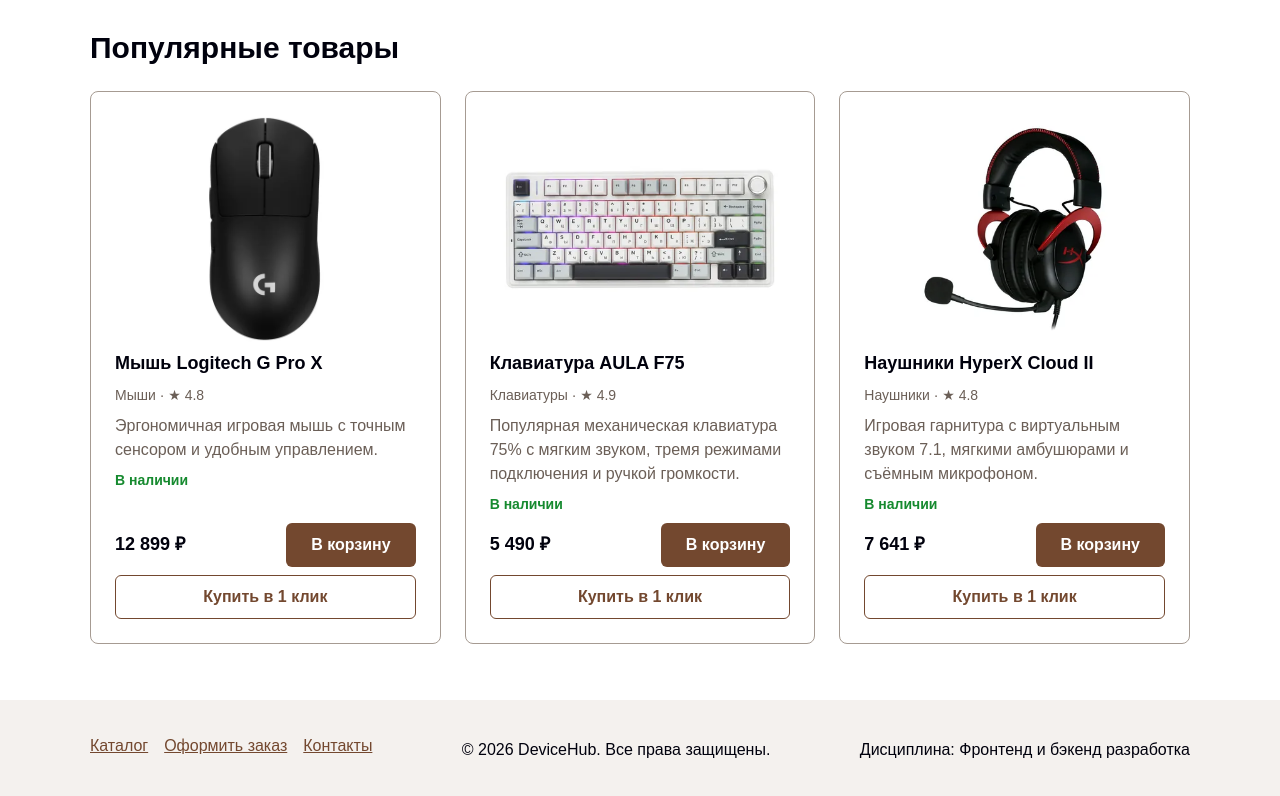
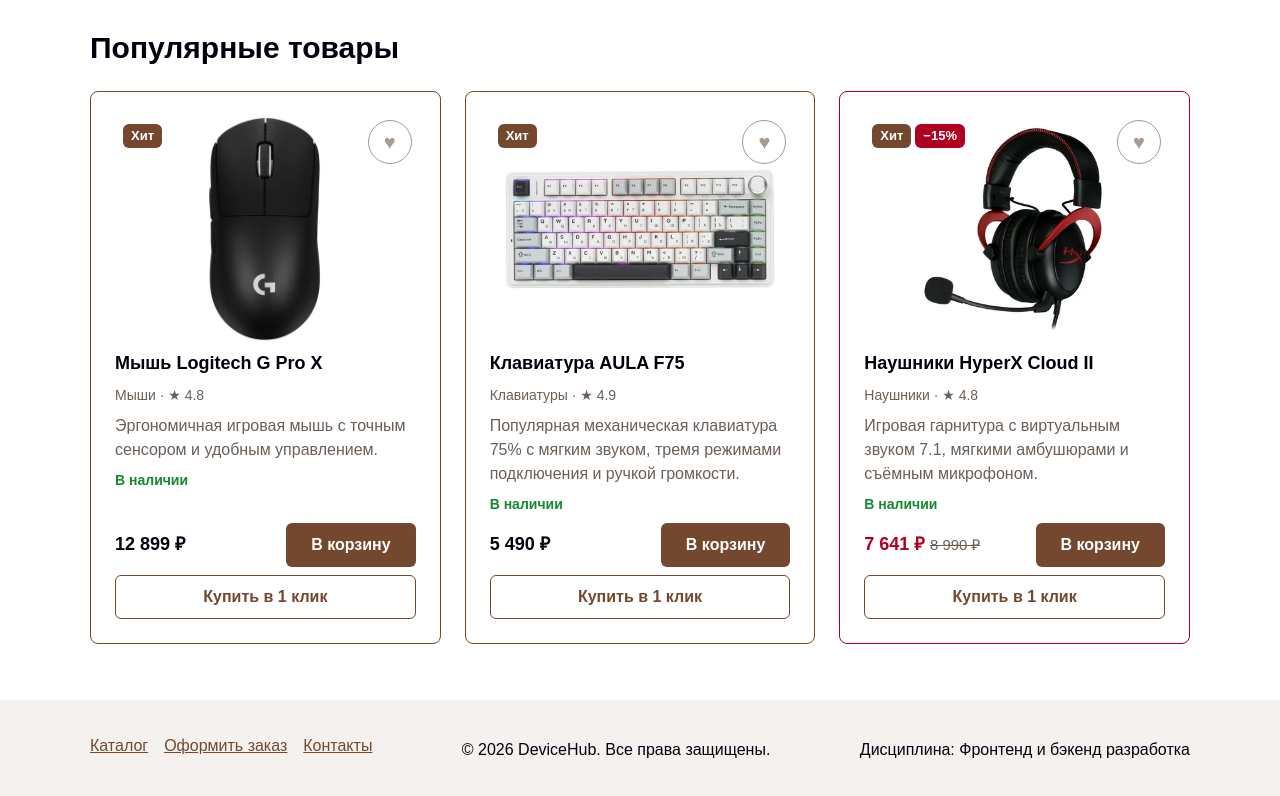
Before and after one commit to chukaloved/kr4-js-shop, a plain HTML site: page index.html in a window 1280 px wide. Shown: the part 852-1648 px from the top of the page. Drawn offline with Linux system fonts and the light colour scheme.

Commit message:
feat: add favorites, product badges and old price on cards

```diff
--- a/cart.html
+++ b/cart.html
@@ -12,7 +12,9 @@
   <script src="js/data.js" defer></script>
   <script src="js/storage.js" defer></script>
   <script src="js/utils.js" defer></script>
+  <script src="js/favorites.js" defer></script>
   <script src="js/cart.js" defer></script>
+  <script src="js/catalog.js" defer></script>
   <script src="js/main.js" defer></script>
 </head>
 
@@ -120,7 +122,7 @@
           <form class="promo-form" data-promo-form action="#" novalidate>
             <label class="promo-form__label" for="promo-code">Промокод</label>
             <div class="promo-form__row">
-              <input class="promo-form__input" id="promo-code" name="promo" type="text" autocomplete="off" placeholder="Например, DEVICE10" aria-describedby="promo-message">
+              <input class="promo-form__input" id="promo-code" name="promo" type="text" autocomplete="off" placeholder="Введите код" aria-describedby="promo-message">
               <button class="button button--secondary promo-form__button" type="submit">Применить</button>
             </div>
             <p class="promo-form__message" id="promo-message" data-promo-message role="status"></p>
@@ -135,6 +137,12 @@
       <noscript>
         <p>Для работы корзины включите JavaScript в браузере.</p>
       </noscript>
+    </section>
+
+    <section class="section favorites" id="favorites" aria-labelledby="favorites-title">
+      <h2 id="favorites-title">Избранное (<span data-favorites-count>0</span>)</h2>
+      <p class="favorites-empty" hidden>Здесь появятся товары, отмеченные сердечком в каталоге.</p>
+      <ul class="products-grid" data-favorites-container></ul>
     </section>
   </main>
 
--- a/css/style.css
+++ b/css/style.css
@@ -1488,3 +1488,94 @@ summary:focus-visible,
   width: 100%;
   margin-top: var(--space-sm);
 }
+
+/* ===============================
+   20. Карточка товара: метки, избранное, старая цена
+   =============================== */
+.product-card__media {
+  position: relative;
+}
+
+.product-card__badges {
+  position: absolute;
+  top: var(--space-sm);
+  left: var(--space-sm);
+  display: flex;
+  flex-wrap: wrap;
+  gap: var(--space-xs);
+  margin: 0;
+  padding: 0;
+  list-style: none;
+}
+
+.badge {
+  padding: 2px var(--space-sm);
+  border-radius: var(--radius-sm);
+  font-size: 0.8125rem;
+  font-weight: 700;
+  color: #ffffff;
+}
+
+.badge--popular {
+  background-color: #73482F;
+}
+
+.badge--discount {
+  background-color: #b00020;
+}
+
+.product-card--out .product-card__image {
+  opacity: 0.55;
+}
+
+.favorite-button {
+  position: absolute;
+  top: var(--space-xs);
+  right: var(--space-xs);
+  display: inline-flex;
+  align-items: center;
+  justify-content: center;
+  width: var(--tap-size);
+  height: var(--tap-size);
+  padding: 0;
+  border: 1px solid #A69B92;
+  border-radius: 50%;
+  font-size: 1.25rem;
+  line-height: 1;
+  color: #A69B92;
+  background-color: rgba(255, 255, 255, 0.9);
+  cursor: pointer;
+}
+
+.favorite-button:hover {
+  color: #b00020;
+  border-color: #b00020;
+}
+
+.favorite-button--active {
+  color: #ffffff;
+  border-color: #b00020;
+  background-color: #b00020;
+}
+
+.favorite-button--active:hover {
+  color: #ffffff;
+}
+
+.product-card__price-current {
+  font-weight: 700;
+}
+
+.product-card__price-old {
+  font-size: 0.9375rem;
+  font-weight: 400;
+  color: var(--color-muted);
+}
+
+.favorites-empty {
+  color: var(--color-muted);
+}
+
+.favorites-empty[hidden] {
+  display: none;
+}
--- a/index.html
+++ b/index.html
@@ -12,6 +12,7 @@
   <script src="js/data.js" defer></script>
   <script src="js/storage.js" defer></script>
   <script src="js/utils.js" defer></script>
+  <script src="js/favorites.js" defer></script>
   <script src="js/cart.js" defer></script>
   <script src="js/catalog.js" defer></script>
   <script src="js/validation.js" defer></script>
--- a/js/cart.js
+++ b/js/cart.js
@@ -253,6 +253,8 @@ document.addEventListener('click', (event) => {
 
   if (addToCart(productId)) {
     showToast(`Товар «${product.title}» добавлен в корзину`);
+    // На странице корзины товар можно добавить из раздела «Избранное»
+    renderCart();
   } else {
     showToast(`Больше ${MAX_QUANTITY} шт. одного товара добавить нельзя`);
   }
--- a/js/catalog.js
+++ b/js/catalog.js
@@ -93,13 +93,57 @@ function calculateAveragePrice(products) {
 const CATALOG_IMAGE_SIZES = '(min-width: 1280px) 260px, (min-width: 1024px) 34vw, (min-width: 768px) 45vw, 100vw';
 const POPULAR_IMAGE_SIZES = '(min-width: 1100px) 340px, (min-width: 1024px) 30vw, (min-width: 768px) 45vw, 100vw';
 
+function createProductBadges(product) {
+  const badges = createElement('ul', 'product-card__badges');
+  badges.setAttribute('aria-label', 'Метки товара');
+
+  if (product.isPopular) {
+    badges.append(createElement('li', 'badge badge--popular', 'Хит'));
+  }
+
+  if (product.discountPercent > 0) {
+    badges.append(createElement('li', 'badge badge--discount', `−${product.discountPercent}%`));
+  }
+
+  return badges;
+}
+
+function createProductPrice(product, className) {
+  const price = createElement('p', className);
+  const current = createElement('span', `${className}-current`, formatPrice(getFinalPrice(product)));
+  price.append(current);
+
+  // Старая цена показывается, только если есть скидка
+  if (product.discountPercent > 0) {
+    const old = createElement('s', `${className}-old`, formatPrice(product.price));
+    old.setAttribute('aria-label', `Старая цена ${formatPrice(product.price)}`);
+    price.append(' ', old);
+  }
+
+  return price;
+}
+
 function createProductCard(product, options = {}) {
   const titleId = `card-${options.idPrefix || 'catalog'}-${product.id}`;
 
   const card = createElement('article', 'product-card');
   card.setAttribute('aria-labelledby', titleId);
 
+  if (product.isPopular) {
+    card.classList.add('product-card--featured');
+  }
+
+  if (product.discountPercent > 0) {
+    card.classList.add('product-card--discount');
+  }
+
+  if (!product.isAvailable) {
+    card.classList.add('product-card--out');
+  }
+
+  const media = createElement('div', 'product-card__media');
   const image = createProductImage(product, 'product-card__image', options.sizes || CATALOG_IMAGE_SIZES);
+  media.append(image, createProductBadges(product), createFavoriteButton(product));
 
   const title = createElement('h3', 'product-card__title');
   title.id = titleId;
@@ -116,7 +160,7 @@ function createProductCard(product, options = {}) {
   }
 
   const footer = createElement('div', 'product-card__footer');
-  const price = createElement('p', 'product-card__price', formatPrice(getFinalPrice(product)));
+  const price = createProductPrice(product, 'product-card__price');
 
   const button = createElement('button', 'button button--primary product-card__button', 'В корзину');
   button.type = 'button';
@@ -130,7 +174,7 @@ function createProductCard(product, options = {}) {
   }
 
   footer.append(price, button);
-  card.append(image, title, meta, description, status, footer);
+  card.append(media, title, meta, description, status, footer);
 
   // На главной у карточки есть быстрый заказ через модальное окно
   if (options.quickOrder && product.isAvailable) {
--- /dev/null
+++ b/js/favorites.js
@@ -0,0 +1,107 @@
+// Избранное: отдельное состояние интерфейса, хранится в localStorage как массив id.
+
+const FAVORITES_STORAGE_KEY = 'devicehub-favorites';
+
+function loadFavorites() {
+  const savedFavorites = loadFromStorage(FAVORITES_STORAGE_KEY, []);
+
+  if (!Array.isArray(savedFavorites)) {
+    return [];
+  }
+
+  return savedFavorites.filter((id) => findProductById(products, id) !== undefined);
+}
+
+let favorites = loadFavorites();
+
+function isFavorite(productId) {
+  return favorites.includes(productId);
+}
+
+function toggleFavorite(productId) {
+  if (isFavorite(productId)) {
+    favorites = favorites.filter((id) => id !== productId);
+  } else {
+    favorites.push(productId);
+  }
+
+  saveToStorage(FAVORITES_STORAGE_KEY, favorites);
+  return isFavorite(productId);
+}
+
+// Кнопка-сердечко: aria-pressed сообщает экранному диктору, включена ли она
+function createFavoriteButton(product) {
+  const button = createElement('button', 'favorite-button');
+  button.type = 'button';
+  button.dataset.action = 'toggle-favorite';
+  button.dataset.productId = String(product.id);
+
+  const icon = createElement('span', 'favorite-button__icon', '♥');
+  icon.setAttribute('aria-hidden', 'true');
+  button.append(icon);
+
+  updateFavoriteButton(button, product);
+  return button;
+}
+
+function updateFavoriteButton(button, product) {
+  const active = isFavorite(product.id);
+
+  button.setAttribute('aria-pressed', String(active));
+  button.setAttribute('aria-label', active
+    ? `Убрать из избранного: ${product.title}`
+    : `Добавить в избранное: ${product.title}`);
+  button.classList.toggle('favorite-button--active', active);
+}
+
+
+// ===============================
+// Раздел «Избранное» на странице корзины
+// ===============================
+const favoritesContainer = document.querySelector('[data-favorites-container]');
+const favoritesEmpty = document.querySelector('.favorites-empty');
+const favoritesCount = document.querySelector('[data-favorites-count]');
+
+function renderFavorites() {
+  if (!favoritesContainer) {
+    return;
+  }
+
+  const favoriteProducts = products.filter((product) => isFavorite(product.id));
+
+  renderProducts(favoritesContainer, favoriteProducts, { idPrefix: 'favorite' });
+  favoritesEmpty.hidden = favoriteProducts.length > 0;
+  favoritesCount.textContent = String(favoriteProducts.length);
+}
+
+// Один обработчик на весь документ: сердечки есть в каталоге, на главной,
+// на странице товара и в избранном
+document.addEventListener('click', (event) => {
+  const button = event.target.closest('[data-action="toggle-favorite"]');
+
+  if (!button) {
+    return;
+  }
+
+  const productId = Number(button.dataset.productId);
+  const product = findProductById(products, productId);
+
+  if (!product) {
+    return;
+  }
+
+  const active = toggleFavorite(productId);
+
+  // Обновляем все сердечки этого товара на странице
+  document.querySelectorAll(`[data-action="toggle-favorite"][data-product-id="${productId}"]`).forEach((item) => {
+    updateFavoriteButton(item, product);
+  });
+
+  showToast(active ? `Товар «${product.title}» добавлен в избранное` : `Товар «${product.title}» убран из избранного`);
+  renderFavorites();
+});
+
+// renderProducts объявлена в catalog.js, который подключается после этого файла.
+// Скрипты с defer выполняются до события DOMContentLoaded, поэтому к этому моменту
+// все функции уже доступны.
+document.addEventListener('DOMContentLoaded', renderFavorites);
```
Also changed, not shown: catalog.html (+1 -0 lines), product.html (+1 -0 lines).
